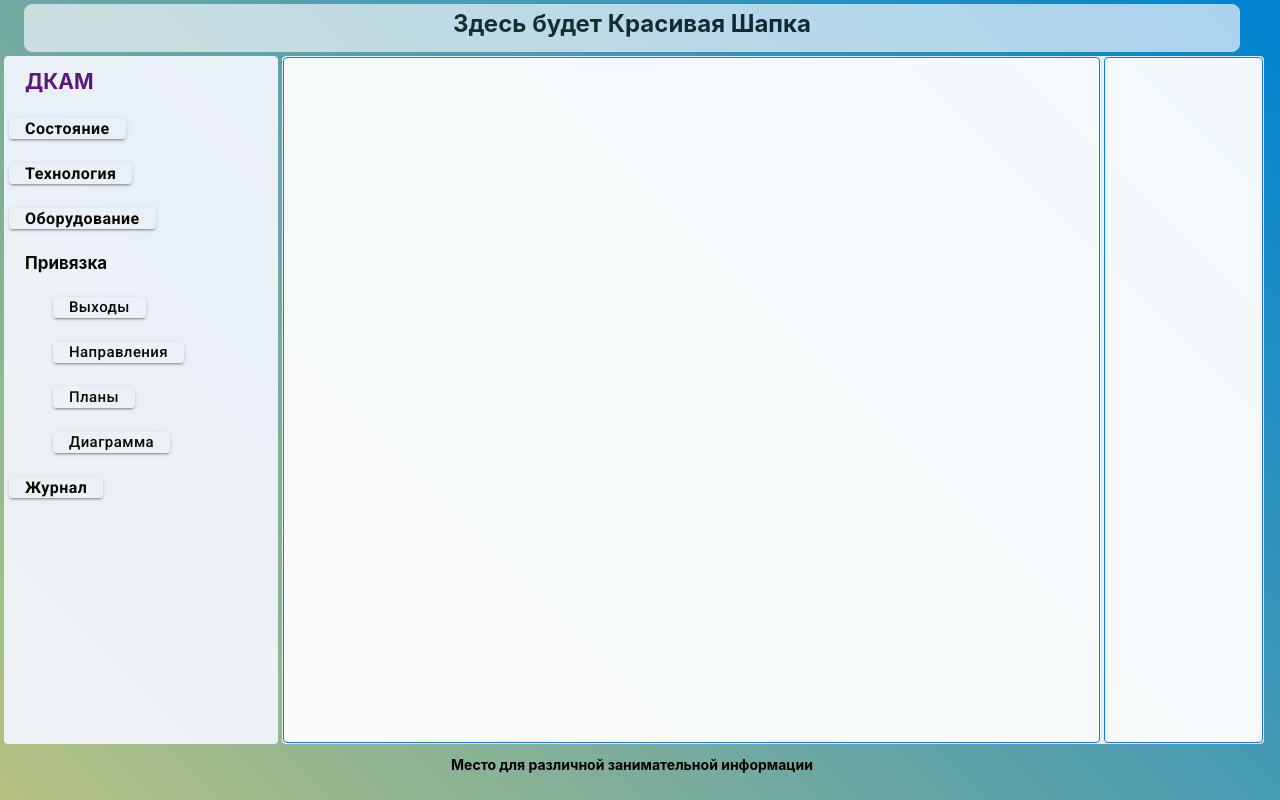
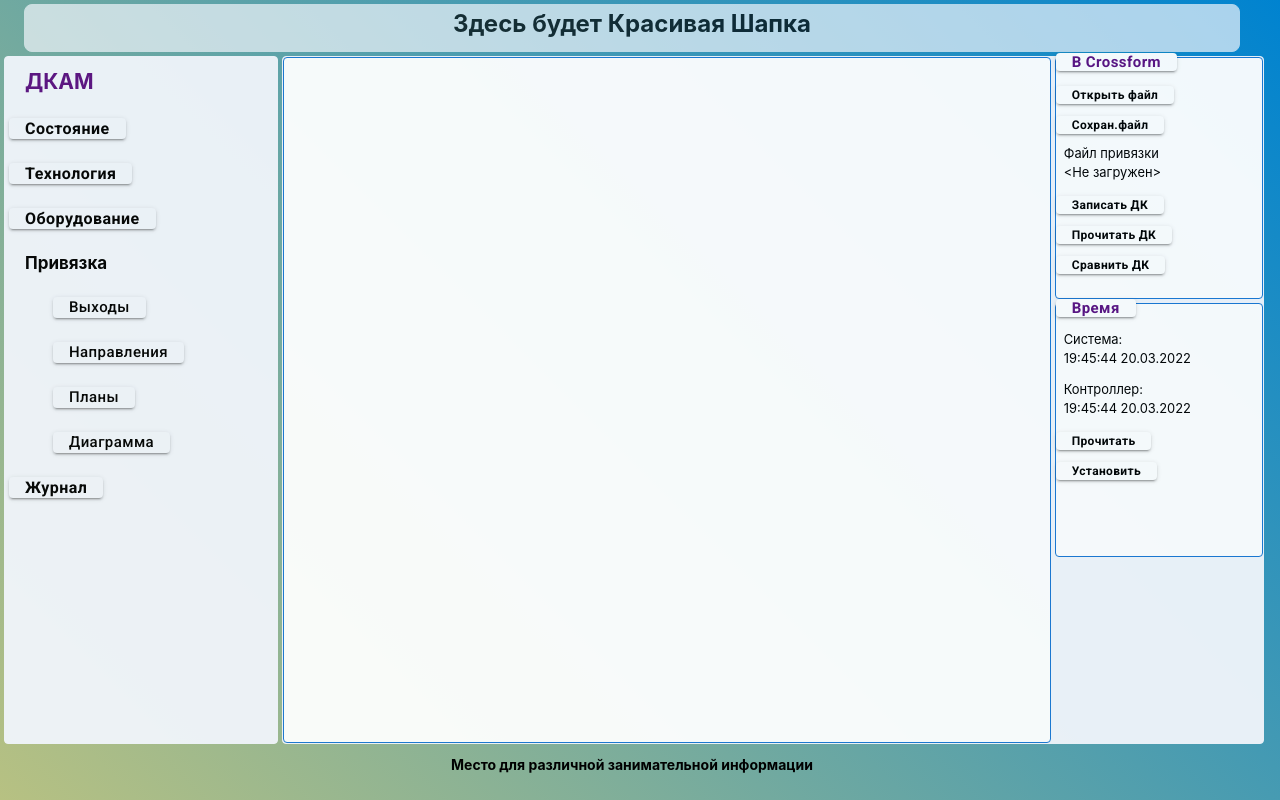
Before and after one commit to andrey-omsk-63/ASDU-dka-m, a React (Create React App) app: page / in a window 1280 px wide. Both pictures are taken after a click on the button "Выходы". Built offline with nearby package versions, Linux system fonts and the light colour scheme; the HTML template or start-up script is replaced by a standard one.

Commit message:
'2003evn'

```diff
--- /dev/null
+++ b/src/components/Bind/BindRight.tsx
@@ -0,0 +1,220 @@
+import * as React from 'react';
+
+import Box from '@mui/material/Box';
+import Grid from '@mui/material/Grid';
+import Button from '@mui/material/Button';
+import Stack from '@mui/material/Stack';
+import TabContext from '@mui/lab/TabContext';
+import TabPanel from '@mui/lab/TabPanel';
+import Modal from '@mui/material/Modal';
+
+//import Tabs from '@mui/material/Tabs';
+//import Tab from '@mui/material/Tab';
+
+//import axios from 'axios';
+
+const BindRight = () => {
+  const styleBox = {
+    border: 1,
+    borderRadius: 1,
+    backgroundColor: 'white',
+    borderColor: 'primary.main',
+  };
+
+  const styleButt = {
+    fontSize: 15,
+    maxHeight: '18px',
+    minHeight: '18px',
+    marginTop: -2,
+    backgroundColor: 'white',
+    color: '#5B1080',
+    textTransform: 'unset !important',
+  };
+
+  const styleButtBing = {
+    fontSize: 12,
+    maxHeight: '18px',
+    minHeight: '18px',
+    marginBottom: 1.5,
+    backgroundColor: 'white',
+    color: 'black',
+    textTransform: 'unset !important',
+  };
+
+  const styleButtBingModal = {
+    fontSize: 23,
+    maxHeight: '18px',
+    minHeight: '18px',
+    marginBottom: 3,
+    backgroundColor: 'white',
+    color: 'black',
+    textTransform: 'unset !important',
+  };
+
+  const styleSet = {
+    position: 'absolute',
+    top: '12vh',
+    right: '18vh',
+    width: 512,
+    bgcolor: 'background.paper',
+    border: '3px solid #000',
+    borderColor: 'primary.main',
+    borderRadius: 2,
+    boxShadow: 24,
+    p: 3,
+  };
+
+  const styleModalEnd = {
+    position: 'absolute',
+    top: '0%',
+    left: '90%',
+    fontSize: 21,
+  };
+
+  const ModalEnd = () => {
+    return (
+      <Button sx={styleModalEnd} onClick={handleCloseSetBut}>
+        &#10060;
+      </Button>
+    );
+  };
+
+  const [value, setValue] = React.useState('0');
+  const [openSet, setOpenSet] = React.useState(false);
+
+  const handleCloseSet = (event: any, reason: string) => {
+    if (reason !== 'backdropClick') setOpenSet(false);
+  };
+
+  const handleCloseSetBut = () => {
+    setOpenSet(false);
+  };
+
+  const handleOpenModal = (nom: string) => {
+    setOpenSet(true);
+    setValue(nom);
+  };
+
+  return (
+    <Grid item xs>
+      <Stack direction="column">
+        <TabContext value={value}>
+          <Box>
+            <Grid container sx={styleBox}>
+              <Grid item xs={12} sx={{ height: '30vh' }}>
+                <Button sx={styleButt} variant="contained" onClick={() => handleOpenModal('21')}>
+                  <b>В Crossform</b>
+                </Button>
+
+                <Grid container sx={{ fontSize: 12.9, marginTop: 1 }}>
+                  <Grid item xs={11.3}>
+                    <Button sx={styleButtBing} variant="contained">
+                      <b>Открыть файл</b>
+                    </Button>
+                    <Button sx={styleButtBing} variant="contained">
+                      <b>Сохран.файл</b>
+                    </Button>
+                    <Box sx={{ marginLeft: 1, marginBottom: 0.5 }}>Файл привязки</Box>
+                    <Box sx={{ marginLeft: 1, marginBottom: 2 }}>{'<Не загружен>'}</Box>
+
+                    <Button sx={styleButtBing} variant="contained">
+                      <b>Записать ДК</b>
+                    </Button>
+                    <Button sx={styleButtBing} variant="contained">
+                      <b>Прочитать ДК</b>
+                    </Button>
+                    <Button sx={styleButtBing} variant="contained">
+                      <b>Сравнить ДК</b>
+                    </Button>
+                  </Grid>
+                </Grid>
+              </Grid>
+            </Grid>
+          </Box>
+
+          <Box sx={{ marginTop: 0.5 }}>
+            <Grid container sx={styleBox}>
+              <Grid item xs={12} sx={{ height: '31.5vh' }}>
+                <Button sx={styleButt} variant="contained" onClick={() => handleOpenModal('22')}>
+                  <b>Время</b>
+                </Button>
+
+                <Grid container sx={{ fontSize: 12.9, marginTop: 1 }}>
+                  <Grid item xs={10}>
+                    <Box sx={{ marginLeft: 1, marginBottom: 0.5 }}>Система:</Box>
+
+                    <Box sx={{ marginLeft: 1, marginBottom: 2 }}>19:45:44 20.03.2022</Box>
+                    <Box sx={{ marginLeft: 1, marginBottom: 0.5 }}>Контроллер:</Box>
+
+                    <Box sx={{ marginLeft: 1, marginBottom: 2 }}>19:45:44 20.03.2022</Box>
+                    <Button sx={styleButtBing} variant="contained">
+                      <b>Прочитать</b>
+                    </Button>
+                    <Button sx={styleButtBing} variant="contained">
+                      <b>Установить</b>
+                    </Button>
+                  </Grid>
+                </Grid>
+              </Grid>
+            </Grid>
+          </Box>
+          <TabPanel value="21">
+            <Modal open={openSet} onClose={handleCloseSet}>
+              <Box sx={styleSet}>
+                <ModalEnd />
+                <Grid container sx={{ fontSize: 21, marginTop: 1 }}>
+                  <Grid item xs={8}>
+                    <Button sx={styleButtBingModal} variant="contained">
+                      <b>Открыть файл</b>
+                    </Button>
+                    <Button sx={styleButtBingModal} variant="contained">
+                      <b>Сохранить файл</b>
+                    </Button>
+                    <Box sx={{ marginLeft: 1, marginBottom: 0.5 }}>Файл привязки</Box>
+                    <Box sx={{ marginLeft: 1, marginBottom: 2 }}>{'<Не загружен>'}</Box>
+
+                    <Button sx={styleButtBingModal} variant="contained">
+                      <b>Записать ДК</b>
+                    </Button>
+                    <Button sx={styleButtBingModal} variant="contained">
+                      <b>Прочитать ДК</b>
+                    </Button>
+                    <Button sx={styleButtBingModal} variant="contained">
+                      <b>Сравнить ДК</b>
+                    </Button>
+                  </Grid>
+                </Grid>
+              </Box>
+            </Modal>
+          </TabPanel>
+
+          <TabPanel value="22">
+            <Modal open={openSet} onClose={handleCloseSet}>
+              <Box sx={styleSet}>
+                <ModalEnd />
+                <Grid container sx={{ fontSize: 21 }}>
+                  <Grid item xs={7}>
+                    <Box sx={{ marginLeft: 1, marginBottom: 0.5 }}>Система:</Box>
+
+                    <Box sx={{ marginLeft: 1, marginBottom: 2 }}>19:45:44 20.03.2022</Box>
+                    <Box sx={{ marginLeft: 1, marginBottom: 0.5 }}>Контроллер:</Box>
+
+                    <Box sx={{ marginLeft: 1, marginBottom: 2 }}>19:45:44 20.03.2022</Box>
+                    <Button sx={styleButtBingModal} variant="contained">
+                      <b>Прочитать</b>
+                    </Button>
+                    <Button sx={styleButtBingModal} variant="contained">
+                      <b>Установить</b>
+                    </Button>
+                  </Grid>
+                </Grid>
+              </Box>
+            </Modal>
+          </TabPanel>
+        </TabContext>
+      </Stack>
+    </Grid>
+  );
+};
+
+export default BindRight;
--- a/src/components/BindDirections.tsx
+++ b/src/components/BindDirections.tsx
@@ -8,6 +8,8 @@ import Grid from '@mui/material/Grid';
 
 //import Tabs from '@mui/material/Tabs';
 //import Tab from '@mui/material/Tab';
+
+import BindRight from './Bind/BindRight';
 
 //import axios from 'axios';
 
@@ -24,9 +26,9 @@ const BindDirections = () => {
       <Grid container>
         <Grid item xs={12}>
           <Grid container sx={{ height: '85.7vh' }}>
-            <Grid item xs={10} sx={styleBox}></Grid>
+            <Grid item xs={9.4} sx={styleBox}></Grid>
             <Grid item xs={0.05}></Grid>
-            <Grid item xs sx={styleBox}></Grid>
+            <BindRight />
           </Grid>
         </Grid>
       </Grid>
--- a/src/components/BindOutputs.tsx
+++ b/src/components/BindOutputs.tsx
@@ -8,6 +8,8 @@ import Grid from '@mui/material/Grid';
 
 //import Tabs from '@mui/material/Tabs';
 //import Tab from '@mui/material/Tab';
+
+import BindRight from './Bind/BindRight';
 
 //import axios from 'axios';
 
@@ -24,9 +26,9 @@ const BindOutputs = () => {
       <Grid container>
         <Grid item xs={12}>
           <Grid container sx={{ height: '85.7vh' }}>
-            <Grid item xs={10} sx={styleBox}></Grid>
+            <Grid item xs={9.4} sx={styleBox}></Grid>
             <Grid item xs={0.05}></Grid>
-            <Grid item xs sx={styleBox}></Grid>
+            <BindRight />
           </Grid>
         </Grid>
       </Grid>
--- a/src/components/BindPlans.tsx
+++ b/src/components/BindPlans.tsx
@@ -2,12 +2,14 @@ import * as React from 'react';
 
 import Box from '@mui/material/Box';
 import Grid from '@mui/material/Grid';
-// import Button from '@mui/material/Button';
+//import Button from '@mui/material/Button';
 // import TextField from '@mui/material/TextField';
 // import Modal from '@mui/material/Modal';
 
 //import Tabs from '@mui/material/Tabs';
 //import Tab from '@mui/material/Tab';
+
+import BindRight from './Bind/BindRight';
 
 //import axios from 'axios';
 
@@ -24,9 +26,9 @@ const BindPlans = () => {
       <Grid container>
         <Grid item xs={12}>
           <Grid container sx={{ height: '85.7vh' }}>
-            <Grid item xs={10} sx={styleBox}></Grid>
+            <Grid item xs={9.4} sx={styleBox}></Grid>
             <Grid item xs={0.05}></Grid>
-            <Grid item xs sx={styleBox}></Grid>
+            <BindRight />
           </Grid>
         </Grid>
       </Grid>
--- a/src/components/Condition.tsx
+++ b/src/components/Condition.tsx
@@ -15,7 +15,7 @@ import Modal from '@mui/material/Modal';
 
 const Condition = () => {
   const styleButt01 = {
-    fontSize: 14,
+    fontSize: 15,
     maxHeight: '18px',
     minHeight: '18px',
     marginTop: -2,
@@ -31,25 +31,6 @@ const Condition = () => {
     backgroundColor: 'white',
   };
 
-  // const styleBox02 = {
-  //   border: 1,
-  //   borderColor: 'primary.main',
-  //   borderRadius: 1,
-  //   backgroundColor: 'white',
-  //   marginTop: 0.5,
-  // };
-
-  // const styleBox03 = {
-  //   border: 1,
-  //   borderRadius: 1,
-  //   backgroundColor: 'white',
-  //   borderColor: 'primary.main',
-  //   height: '22.3vh',
-  //   marginTop: 0.5,
-  //   marginLeft: -3,
-  //   marginRight: -3,
-  // };
-
   const styleSet = {
     position: 'absolute',
     top: '12vh',
@@ -57,6 +38,7 @@ const Condition = () => {
     width: 512,
     bgcolor: 'background.paper',
     border: '3px solid #000',
+    borderColor: 'primary.main',
     borderRadius: 2,
     boxShadow: 24,
     p: 3,
```
